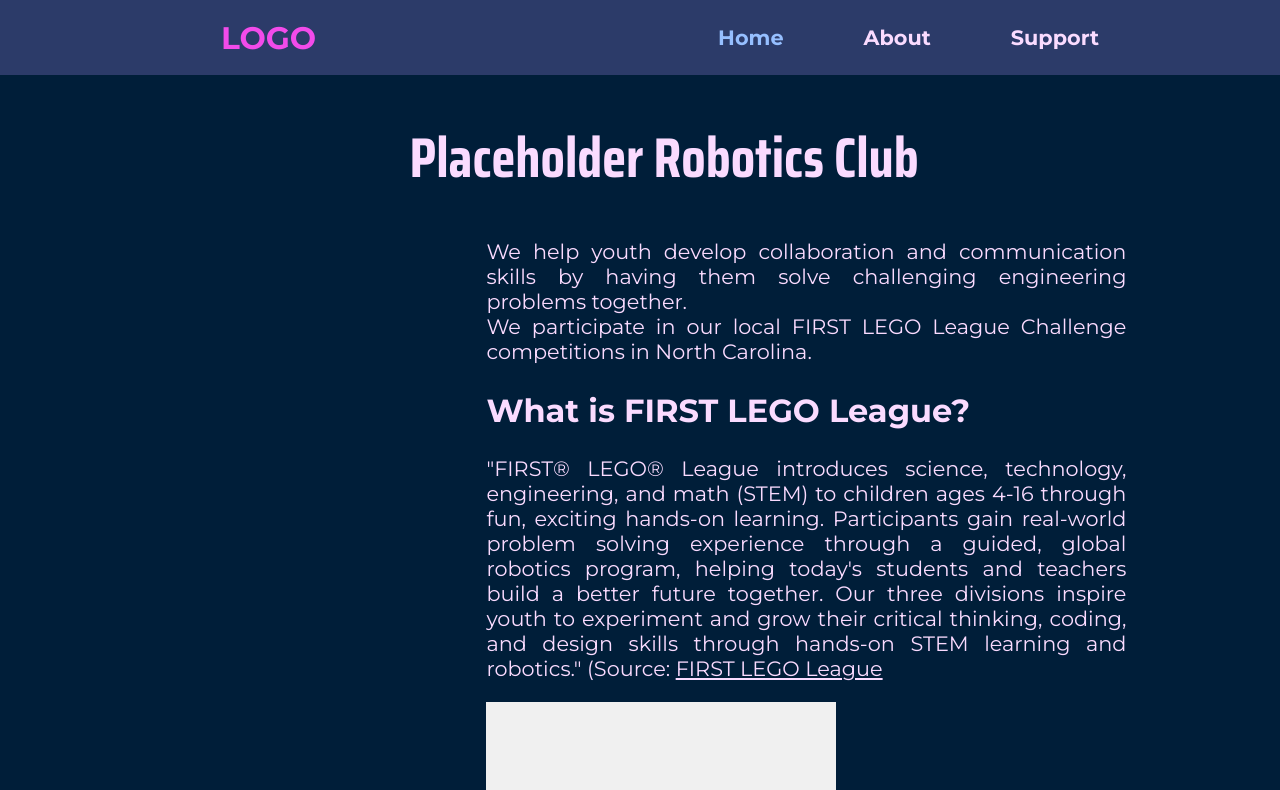
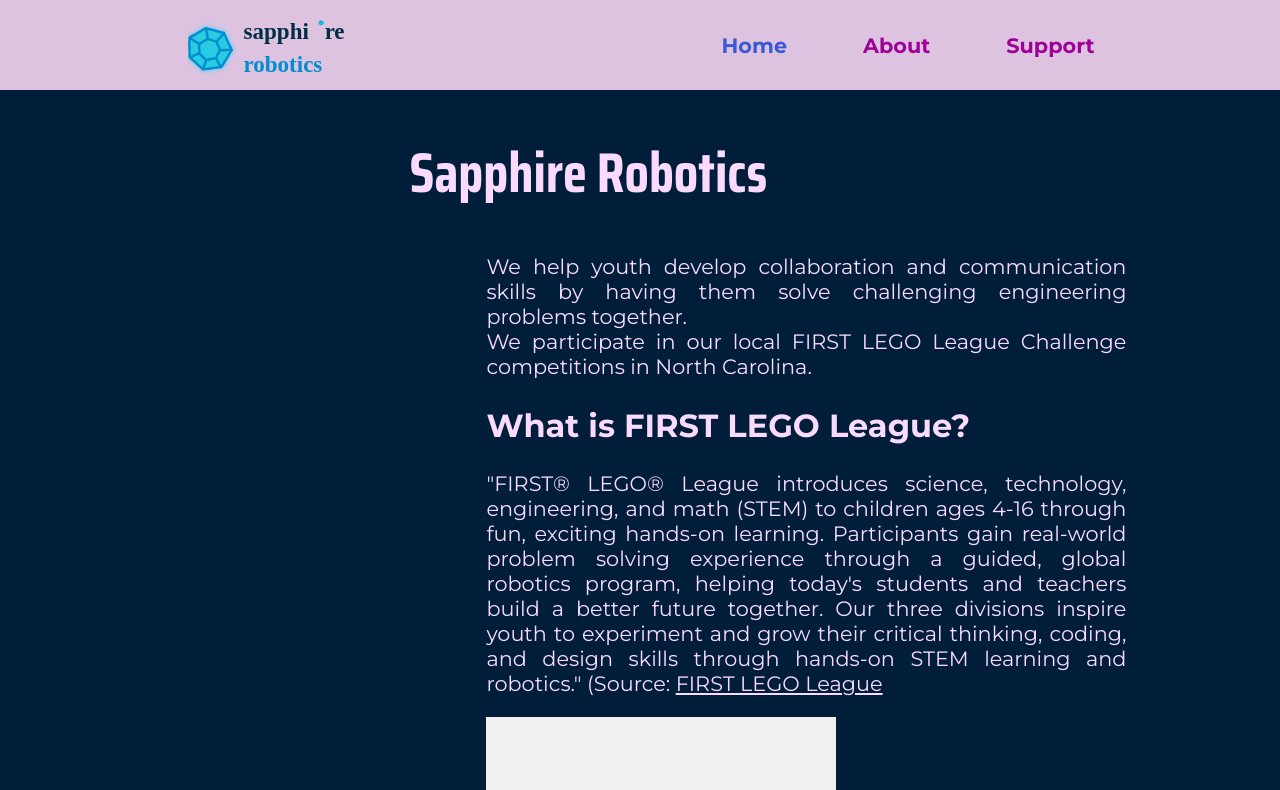
Before and after one commit to Sapphire-Robotics/Sapphire-Robotics.github.io, a Next.js app: page / in a window 1280 px wide. Shown: the top 790 px of the page. Built offline with nearby package versions, Linux system fonts and the light colour scheme.

Commit message:
Add name and logo, change header colors, change header link hover effect

```diff
--- a/src/app/components/Header.js
+++ b/src/app/components/Header.js
@@ -1,11 +1,12 @@
 'use client'
 import styles from "./header.module.css";
 import { usePathname } from "next/navigation";
+import Image from "next/image";
 
-function HeaderLink({ children, href }) {
+function HeaderLink({ children, href, className }) {
     return (
-        <a href={href} className={styles.headerLink} style={{
-            color: href == usePathname() ? "#96bfff" : "#fadbff"
+        <a href={href} className={className == styles.logo ? null : styles.headerLink} style={{
+            color: href == usePathname() ? "#3a57d6" : "#9e0099"
         }}>{children}</a>
     );
 }
@@ -13,8 +14,8 @@
 export default function Header() {
     return (
         <div style={{
-            backgroundColor: "#2c3b69",
-            height: "75px",
+            backgroundColor: "#ddc3e0",
+            height: "90px",
             display: "flex",
             alignItems: "center",
             paddingLeft: "20px",
@@ -24,10 +25,7 @@
             top: "0",
             width: "100vw"
         }}>
-            <HeaderLink href="/"><span style={{
-                color: "#f24bea",
-                fontSize: "1.5em"
-            }}>LOGO</span></HeaderLink>
+            <HeaderLink href="/" className={styles.logo}><Image src="/logo.svg" alt="Sapphire Robotics logo" width={161} height={150} /></HeaderLink>
             <div>
                 <HeaderLink href="/">Home</HeaderLink>
                 <HeaderLink href="/about">About</HeaderLink>
--- a/src/app/components/header.module.css
+++ b/src/app/components/header.module.css
@@ -3,11 +3,16 @@
     font-weight: bold;
     font-size: 1.3em;
     margin: 35px;
-    padding: 5px;
-    border-radius: 6px;
-    transition-duration: 0.3s;
+    padding: 3px;
+    /* border-radius: 6px; */
+    transition-duration: 0.1s;
 }
 
 .headerLink:hover {
-    background-color: #4f5e8a;
+    /* background-color: #d8eae9; */
+    border-bottom: 3px solid;
 }
+
+.logo:hover {
+    background-color: none!important;
+}
--- a/src/app/globals.css
+++ b/src/app/globals.css
@@ -4,11 +4,11 @@
 }
 
 body {
-    background-color: rgb(0, 30, 57);
+    background-color: #001e39;
     color: #fadbff;
     text-align: center;
     margin-bottom: 100px;
-    padding-top: 75px;
+    padding-top: 90px;
 }
 
 h1 {
--- a/src/app/layout.js
+++ b/src/app/layout.js
@@ -13,6 +13,10 @@
   subsets: ["latin"]
 });
 
+export const metadata = {
+  "title": "Sapphire Robotics"
+};
+
 export default function RootLayout({ children }) {
   return (
     <html lang="en">
--- a/src/app/page.js
+++ b/src/app/page.js
@@ -5,7 +5,7 @@
 export default function Page() {
     return (
         <>
-            <PageTitle>Placeholder Robotics Club</PageTitle>
+            <PageTitle>Sapphire Robotics</PageTitle>
             <PageContent>
                 <p>
                     We help youth develop collaboration and communication skills by having them solve challenging engineering problems together.
```
Also changed, not shown: public/logo.svg (added).
